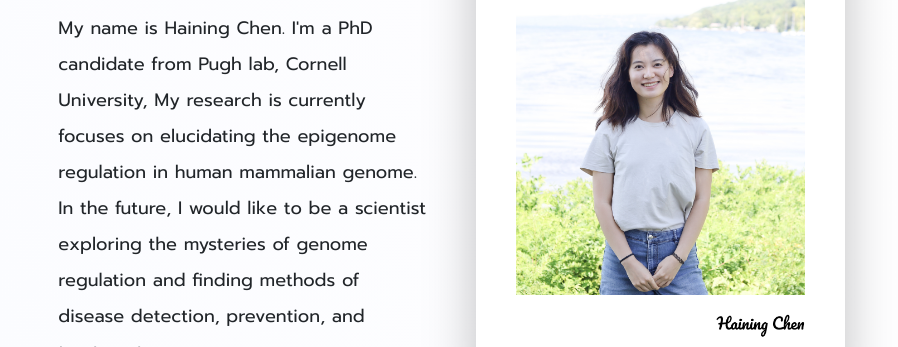
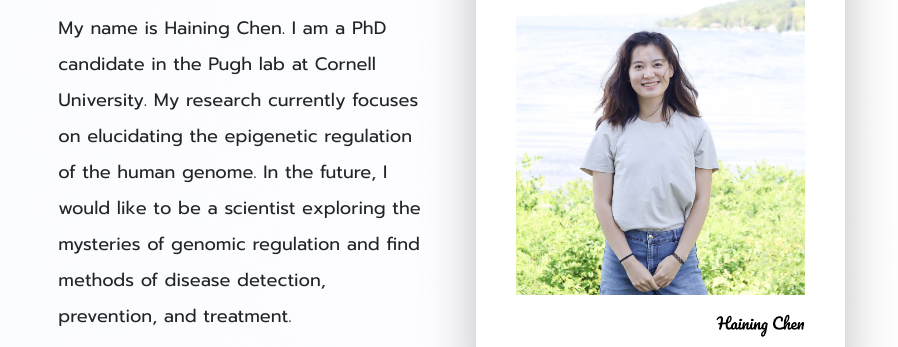
Before and after one commit to HeninChen/HeninChen.github.io, a plain HTML site: page index.html in a window 1280 px wide. Shown: the part 422-769 px from the top of the page, without its empty margins (197-1095 px from the left). Drawn offline with nearby package versions, Linux system fonts and the light colour scheme.

Commit message:
Update index.html

```diff
--- a/index.html
+++ b/index.html
@@ -60,7 +60,7 @@
           <div class="col-lg-6 align-self-center" id="profile_text">
             <div class="animation"><h1>Haining Chen</h1></div>
             <br>
-            <p class="profile_paragraph">My name is Haining Chen. I'm a PhD candidate from Pugh lab, Cornell University, My research is currently focuses on elucidating the epigenome regulation in human mammalian genome. In the future, I would like to be a scientist exploring the mysteries of genome regulation and finding methods of disease detection, prevention, and treatment.</p>
+            <p class="profile_paragraph">My name is Haining Chen. I am a PhD candidate in the Pugh lab at Cornell University. My research currently focuses on elucidating the epigenetic regulation of the human genome. In the future, I would like to be a scientist exploring the mysteries of genomic regulation and find methods of disease detection, prevention, and treatment.</p>
             <div class="row">
              <p>
                 <a class="link_outside" href="doc/Haining Chen CV 220605.pdf"><i class="bi bi-file-earmark-pdf-fill"></i> Resume</a>
```
